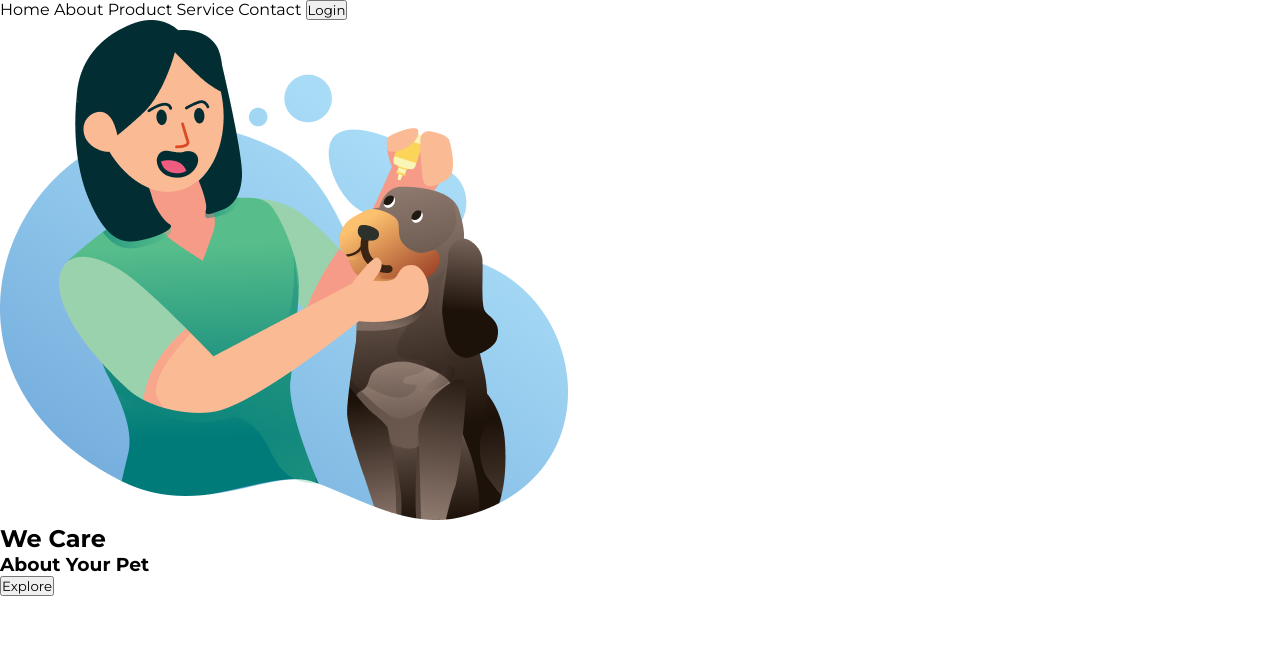
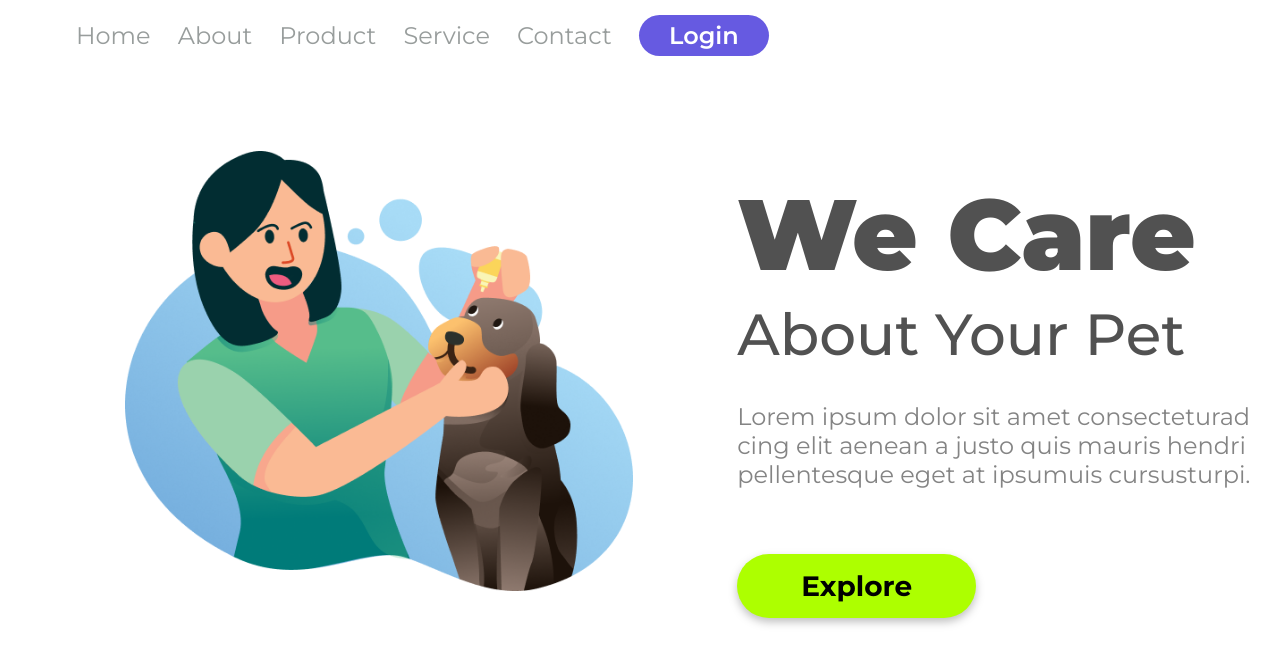
Before and after one commit to LannaBrendaGithub/Estudos-de-c-digos, a plain HTML site: page Estudos/CSS/14 - desafio de responsividade/desafio I/index.html in a window 1280 px wide. Drawn offline with Linux system fonts and the light colour scheme.

Commit message:
desfio do projeto I, finalizado

```diff
--- a/Estudos/CSS/14 - desafio de responsividade/desafio I/index.html
+++ b/Estudos/CSS/14 - desafio de responsividade/desafio I/index.html
@@ -1,28 +1,32 @@
 <!DOCTYPE html>
 <html lang="en">
   <head>
-    <meta charset="UTF-8">
-    <meta name="viewport" content="width=device-width, initial-scale=1.0">
-    <title> Desafio I - responvidade </title>
-    <link rel="stylesheet" href="styles.css">
+    <meta charset="UTF-8" />
+    <meta name="viewport" content="width=device-width, initial-scale=1.0" />
+    <title>Desafio I - responvidade</title>
+    <link rel="stylesheet" href="styles.css" />
   </head>
   <body>
-    <main>
-        <header>
+    <header class="main-header">
       <a>Home</a>
       <a>About</a>
       <a>Product</a>
       <a>Service</a>
       <a>Contact</a>
-            <button>Login</button>
+      <button class="button-header">Login</button>
     </header>
-        <section> <img src="./Illustration 2.png" alt=""></section>
-        <section>
+
+    <main>
+      <img class="image" src="./Illustration 2.png" alt="" />
+      <div class="text">
         <h1>We Care</h1>
-            <h3> About Your Pet</h3>
-            <button>Explore</button>
-        </section>
-
+        <h3>About Your Pet</h3>
+        <p>
+          Lorem ipsum dolor sit amet consecteturad cing elit aenean a justo quis
+          mauris hendri pellentesque eget at ipsumuis cursusturpi.
+        </p>
+        <button class="button-section">Explore</button>
+      </div>
     </main>
   </body>
 </html>
--- a/Estudos/CSS/14 - desafio de responsividade/desafio I/styles.css
+++ b/Estudos/CSS/14 - desafio de responsividade/desafio I/styles.css
@@ -4,42 +4,120 @@
   padding: 0;
   box-sizing: border-box;
   font-family: "Montserrat";
+  margin-bottom: 5px;
 }
 
-@media screen and (max-width: 900px) {
-  * {
+header {
+  margin: 15px 0 90px 76px;
+}
+
+a {
+  margin-right: 23px;
+  color: #989d9c;
+  font-size: 24px;
+  font-weight: 600px;
+  line-height: 30px;
+}
+
+div {
+  display: inline-block;
+}
+p {
+  font-weight: 400;
+  font-size: 24px;
+  line-height: 29px;
+  color: #848484;
+  width: 515px;
+  margin-top: 32px;
+  margin-bottom: 65px;
+}
+img {
+  width: 508px;
+  height: 440px;
+  margin-left: 125px;
+  display: inline-block;
+}
+h1 {
+  font-weight: 900;
+  font-size: 100px;
+  line-height: 122px;
+  color: #515151;
+}
+h3 {
+  font-size: 58px;
+  font-weight: 500;
+  line-height: 70px;
+  color: #515151;
+}
+.text {
+  margin-left: 100px;
+}
+.button-section {
+  background: #adff00;
+  border-radius: 35px;
+  width: 239px;
+  height: 64px;
+  border: none;
+  cursor: pointer;
+  filter: drop-shadow(0px 4px 4px rgb(0, 0, 0, 0.25));
+  font-weight: 700;
+  font-size: 28px;
+  line-height: 28px;
+  color: black;
+}
+.button-header {
+  width: 130px;
+  height: 41px;
+  border-radius: 20.5px;
+  background-color: #665ae1;
+  color: rgb(255, 255, 255);
+  border: none;
+  font-weight: 600;
+  font-size: 24px;
+  line-height: 29px;
+  cursor: pointer;
+}
+/* -responsividade-*/
+@media screen and (max-width: 700px) {
+  main {
+    display: block;
+    box-sizing: border-box;
+  }
+  .text {
     text-align: center;
-  }
-  main {
-    height: auto;
-    width: auto;
-    margin: 140px 22px 334px 14px;
+    color: #515151;
+    margin: 5px 10px 5px 70px;
   }
   img {
-    width: 314px;
-    height: 295px;
-
+    width: 300px;
+    height: 281px;
+    margin: 100px 22px 34px 40px;
   }
   h1 {
     font-weight: 900;
-    font-size: 50px;
-    line-height: 50px;
-    color: #515151;
+    font-size: 45px;
+    line-height: 10px;
+
   }
   h3 {
     font-size: 30px;
-    margin: 17px auto;
+    margin: 17px;
     font-weight: 500;
-    color: #515151;
   }
   button {
     width: 239px;
     height: 64px;
     font-size: 28px;
     font-weight: 700;
-    line-height: 34px;
+    line-height: 30px;
     border-radius: 30px;
     background-color: #adff00;
     border: none;
   }
+  p {
+    display: none;
+  }
+  header {
+    display: none;
+  }
 }
```
Lines whose indentation alone changed are shown as unchanged.
